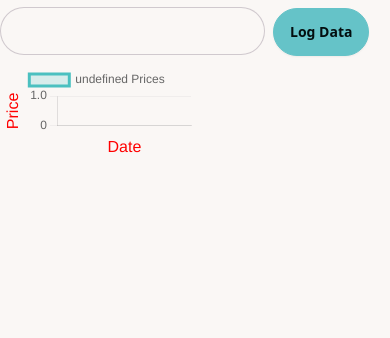
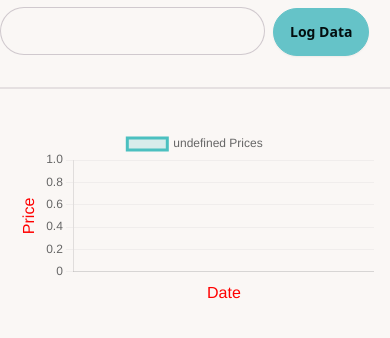
Before and after one commit to kiblykat/steamMarketScraper, a React (Vite) app in the folder frontend/: page / in a window 390 px wide. Shown: the top 338 px of the page. Built offline with nearby package versions, Linux system fonts and the light colour scheme.

Commit message:
fe: add container and css width to graph for responsiveness

```diff
--- a/frontend/src/App.jsx
+++ b/frontend/src/App.jsx
@@ -72,8 +72,11 @@ function App() {
       <button className="btn btn-primary m-2" onClick={() => fetchData(search)}>
         Log Data
       </button>
-      <div className="w-1/2 my-auto">
-        <Line data={chartData} options={options} />
+      <div className="divider"></div>
+      <div className="container mx-auto p-4">
+        <div className="w-full h-96">
+          <Line data={chartData} options={options} />
+        </div>
       </div>
     </>
   );
```
